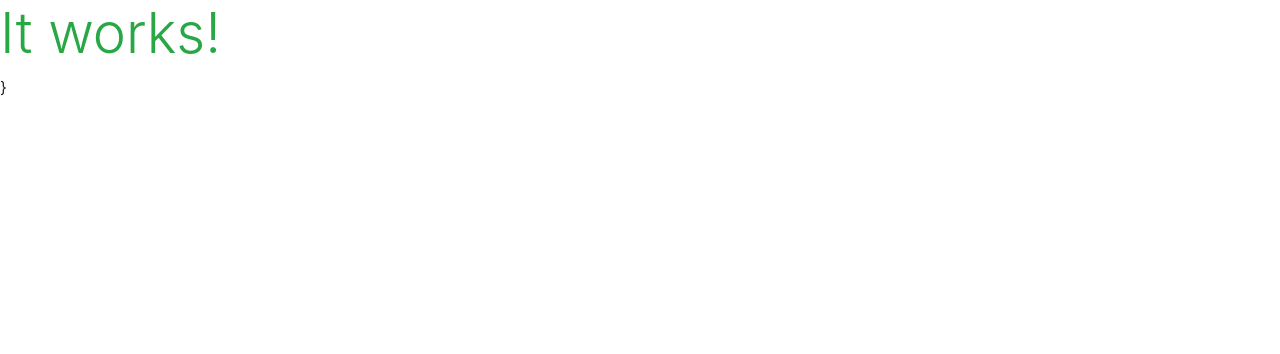
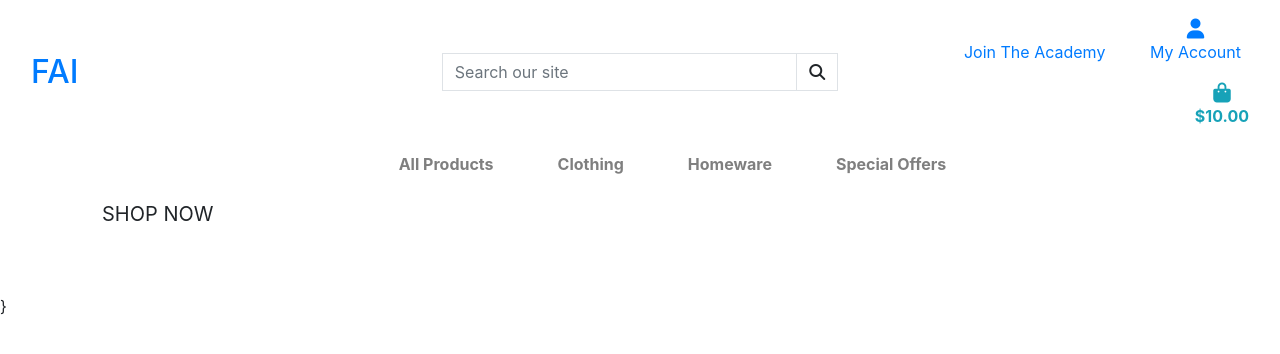
Before and after one commit to robertc181/FAI, a Django app: template home/templates/home/index.html in a window 1280 px wide. Shown: the top 354 px of the page. Run offline with Django 3.2, Linux system fonts and the light colour scheme; the template is opened without the code that fills it: most values are stand-ins (such as "Sample title", 1, 10 or a date in 2020); some libraries are stand-ins or nearby versions.

Commit message:
CAdd includes and edit base.html

```diff
--- a/home/templates/home/index.html
+++ b/home/templates/home/index.html
@@ -1,6 +1,27 @@
 {% extends "base.html" %}
 {% load static %}
 
+{% block page_header %}
+    <div class="container header-container">
+        <div class="row">
+            <div class="col"></div>
+        </div>
+    </div>
+{% endblock %}
+
 {% block content %}
-<h1 class="display-4 text-success">It works!</h1>
+    <div class="container h-100">
+        <div class="row h-100">
+            <div class="col-7 col-md-6 my-auto">
+                <h1 class="display-4 logo-font text-black">
+                    The new collections are here
+                </h1>
+                <div class="my-5">
+                    <h4>
+                        <a href="" class="shop-now-button btn btn-lg rounded-0 text-uppercase py-3">Shop Now</a>
+                    </h4>
+                </div>
+            </div>
+        </div>
+    </div>
 {% endblock %}
--- a/templates/base.html
+++ b/templates/base.html
@@ -21,6 +21,7 @@
     {% endblock %}
 
     {% block corejs %}
+        <script src="https://kit.fontawesome.com/e9c73d7092.js" crossorigin="anonymous"></script>
         <script src="https://code.jquery.com/jquery-3.4.1.slim.min.js" integrity="sha384-J6qa4849blE2+poT4WnyKhv5vZF5SrPo0iEjwBvKU7imGFAV0wwj1yYfoRSJoZ+n" crossorigin="anonymous"></script>
         <script src="https://cdn.jsdelivr.net/npm/popper.js@1.16.0/dist/umd/popper.min.js" integrity="sha384-Q6E9RHvbIyZFJoft+2mJbHaEWldlvI9IOYy5n3zV9zzTtmI3UksdQRVvoxMfooAo" crossorigin="anonymous"></script>
         <script src="https://stackpath.bootstrapcdn.com/bootstrap/4.4.1/js/bootstrap.min.js" integrity="sha384-wfSDF2E50Y2D1uUdj0O3uMBJnjuUD4Ih7YwaYd1iqfktj0Uod8GCExl3Og8ifwB6" crossorigin="anonymous"></script>
@@ -32,7 +33,90 @@
     <title>FAI {% block extra_title %}{% endblock %}</title>
   </head>
   <body>
-    <header class="container-fluid fixed-top"></header>
+    <header class="container-fluid fixed-top">
+        <div id="topnav" class="row bg-white pt-lg-2 d-none d-lg-flex">
+            <div class="col-12 col-lg-4 my-auto py-1 py-lg-0 text-center text-lg-left">
+                <a href="{% url 'home' %}" class="nav-link main-logo-link">
+                    <h2 class="logo-font text-black my-0">FAI</h2>
+                </a>
+            </div>
+            <div class="col-12 col-lg-4 my-auto py-1 py-lg-0">
+                <form method="GET" action="">
+                    <div class="input-group w-100">
+                        <input class="form-control border border-black rounded-0" type="text" name="q" placeholder="Search our site">
+                        <div class="input-group-append">
+                            <button class="form-control btn btn-black border border-black rounded-0" type="submit">
+                                <span class="icon">
+                                    <i class="fas fa-search"></i>
+                                </span>
+                            </button>
+                        </div>
+                    </div>
+                </form>
+            </div>
+            <div class="col-12 col-lg-4 my-auto py-1 py-lg-0">
+                <ul class="list-inline list-unstyled text-center text-lg-right my-0">
+                    <li class="list-inline-item">
+                        <a class="text-black nav-link" href="#" id="user-options" aria-haspopup="true" aria-expanded="false">
+                            <div class="text-center">
+                                <div><i class=""></i></div>
+                                <p class="my-0">Join The Academy</p>
+                            </div>
+                        </a>
+                    </li>
+                    <li class="list-inline-item dropdown">
+                        <a class="text-black nav-link" href="#" id="user-options" data-toggle="dropdown" aria-haspopup="true" aria-expanded="false">
+                            <div class="text-center">
+                                <div><i class="fas fa-user fa-lg"></i></div>
+                                <p class="my-0">My Account</p>
+                            </div>
+                        </a>
+                        <div class="dropdown-menu border-0" aria-labelledby="user-options">
+                            {% if request.user.is_authenticated %}
+                                {% if request.user.is_superuser %}
+                                    <a href="" class="dropdown-item">Product Management</a>
+                                {% endif %}
+                                <a href="" class="dropdown-item">My Profile</a>
+                                <a href="{% url 'account_logout' %}" class="dropdown-item">Logout</a>
+                            {% else %}
+                                <a href="{% url 'account_signup' %}" class="dropdown-item">Register</a>
+                                <a href="{% url 'account_login' %}" class="dropdown-item">Login</a>
+                            {% endif %}
+                        </div>
+                    </li>
+                    <li class="list-inline-item">
+                        <a class="{% if grand_total %}text-info font-weight-bold{% else %}text-black{% endif %} nav-link" href="">
+                            <div class="text-center">
+                                <div><i class="fas fa-shopping-bag fa-lg"></i></div>
+                                <p class="my-0">
+                                    {% if grand_total %}
+                                        ${{ grand_total|floatformat:2 }}
+                                    {% else %}
+                                        $0.00
+                                    {% endif %}
+                                </p>
+                            </div>
+                        </a>
+                    </li>
+                </ul>
+            </div>
+            <div class="col-12 col-lg-4 my-auto py-1 py-lg-0"></div>
+        </div>
+        <div class="row bg-white">
+            <nav class="navbar navbar-expand-lg navbar-light w-100">
+                <button class="navbar-toggler" type="button" data-toggle="collapse" data-target="#main-nav" aria-controls="main-nav" aria-expanded="false" aria-label="Toggle navigation">
+                    <span class="navbar-toggler-icon"></span>
+                </button>
+                {% include 'includes/mobile-top-header.html' %}
+                {% include 'includes/main-nav.html' %}
+            </nav>
+        </div>
+        <div id="delivery-banner" class="row text-center">
+            <div class="col bg-black text-white">
+                <h4 class="logo-font my-1">Free delivery on orders over ${{ free_delivery_threshold }}!</h4>
+            </div>
+        </div>
+    </header>
 
     {% if messages %}
         <div class="message-container"></div>
--- /dev/null
+++ b/templates/includes/main-nav.html
@@ -0,0 +1,50 @@
+<div class="collapse navbar-collapse" id="main-nav">
+    <ul class="navbar-nav w-auto mx-auto">
+        <li class="nav-item dropdown">
+            <a class="logo-font font-weight-bold nav-link text-black mr-5" href="#" id="all-products-link" data-toggle="dropdown" aria-haspopup="true" aria-expanded="false">
+                All Products
+            </a>
+            <div class="dropdown-menu border-0" aria-labelledby="all-products-link">
+                <a href="" class="dropdown-item">By Price</a>
+                <a href="" class="dropdown-item ">By Rating</a>
+                <a href="" class="dropdown-item ">By Category</a>
+                <a href="" class="dropdown-item">All Products</a>
+            </div>
+        </li>
+
+        <li class="nav-item dropdown">
+            <a class="logo-font font-weight-bold nav-link text-black mr-5" href="#" id="clothing-link" data-toggle="dropdown" aria-haspopup="true" aria-expanded="false">
+                Clothing
+            </a>
+            <div class="dropdown-menu border-0" aria-labelledby="clothing-link">
+                <a href="" class="dropdown-item">Activewear &amp; Essentials</a>
+                <a href="" class="dropdown-item">Jeans</a>
+                <a href="" class="dropdown-item">Shirts</a>
+                <a href="" class="dropdown-item">All Clothing</a>
+            </div>
+        </li>
+
+        <li class="nav-item dropdown">
+            <a class="logo-font font-weight-bold nav-link text-black mr-5" href="#" id="homeware-link" data-toggle="dropdown" aria-haspopup="true" aria-expanded="false">
+                Homeware
+            </a>
+            <div class="dropdown-menu border-0" aria-labelledby="homeware-link">
+                <a href="" class="dropdown-item">Bed &amp; Bath</a>
+                <a href="" class="dropdown-item">Kitchen &amp; Dining</a>
+                <a href="" class="dropdown-item">All Homeware</a>
+            </div>
+        </li>
+
+        <li class="nav-item dropdown">
+            <a class="logo-font font-weight-bold nav-link text-black" href="#" id="specials-link" data-toggle="dropdown" aria-haspopup="true" aria-expanded="false">
+                Special Offers
+            </a>
+            <div class="dropdown-menu border-0" aria-labelledby="specials-link">
+                <a href="" class="dropdown-item">New Arrivals</a>
+                <a href="" class="dropdown-item">Deals</a>
+                <a href="" class="dropdown-item">Clearance</a>
+                <a href="" class="dropdown-item">All Specials</a>
+            </div>
+        </li>
+    </ul>
+</div>
--- /dev/null
+++ b/templates/includes/mobile-top-header.html
@@ -0,0 +1,58 @@
+<ul>
+    <li class="list-inline-item">
+      <a class="text-black nav-link d-block d-lg-none" href="#" id="mobile-search" data-toggle="dropdown" aria-haspopup="true" aria-expanded="false">
+          <div class="text-center">
+              <div><i class="fas fa-search fa-lg"></i></div>
+              <p class="my-0">Search</p>
+          </div>
+      </a>
+      <div class="dropdown-menu border-0 w-100 p-3 rounded-0 my-0" aria-labelledby="mobile-search">
+          <form class="form" method="GET" action="">
+              <div class="input-group w-100">
+                  <input class="form-control border border-black rounded-0" type="text" name="q" placeholder="Search our site">
+                  <div class="input-group-append">
+                      <button class="form-control form-control btn btn-black border border-black rounded-0" type="submit">
+                          <span class="icon">
+                              <i class="fas fa-search"></i>
+                          </span>
+                      </button>
+                  </div>
+              </div>
+          </form>
+      </div>
+  </li>
+  <li class="list-inline-item dropdown">
+      <a class="text-black nav-link d-block d-lg-none" href="#" id="user-options" data-toggle="dropdown" aria-haspopup="true" aria-expanded="false">
+          <div class="text-center">
+              <div><i class="fas fa-user fa-lg"></i></div>
+              <p class="my-0">My Account</p>
+          </div>
+      </a>
+      <div class="dropdown-menu border-0" aria-labelledby="user-options">
+          {% if request.user.is_authenticated %}
+              {% if request.user.is_superuser %}
+                  <a href="{% url 'account_logout' %}" class="dropdown-item">Product Management</a>
+              {% endif %}
+              <a href="" class="dropdown-item">My Profile</a>
+              <a href="{% url 'account_logout' %}" class="dropdown-item">Logout</a>
+          {% else %}
+              <a href="{% url 'account_signup' %}" class="dropdown-item">Register</a>
+              <a href="{% url 'account_login' %}" class="dropdown-item">Login</a>
+          {% endif %}
+      </div>
+  </li>
+  <li class="list-inline-item">
+      <a class="{% if grand_total %}text-primary font-weight-bold{% else %}text-black{% endif %} nav-link d-block d-lg-none" href="">
+          <div class="text-center">
+              <div><i class="fas fa-shopping-bag fa-lg"></i></div>
+              <p class="my-0">
+                  {% if grand_total %}
+                      ${{ grand_total|floatformat:2 }}
+                  {% else %}
+                      $0.00
+                  {% endif %}
+              </p>
+          </div>
+      </a>
+    </li>
+  </ul>
```
